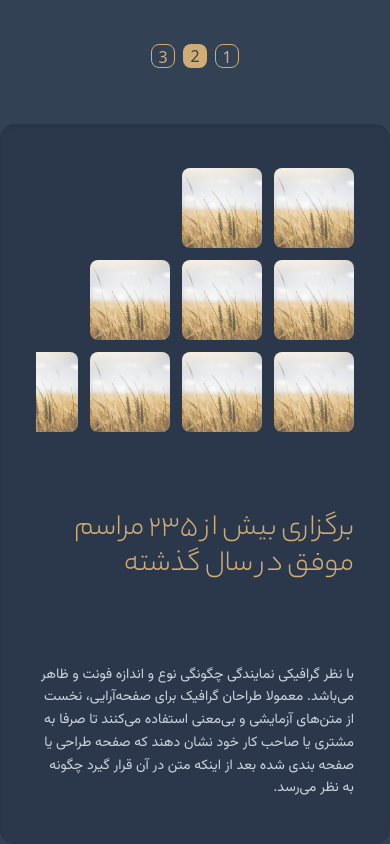
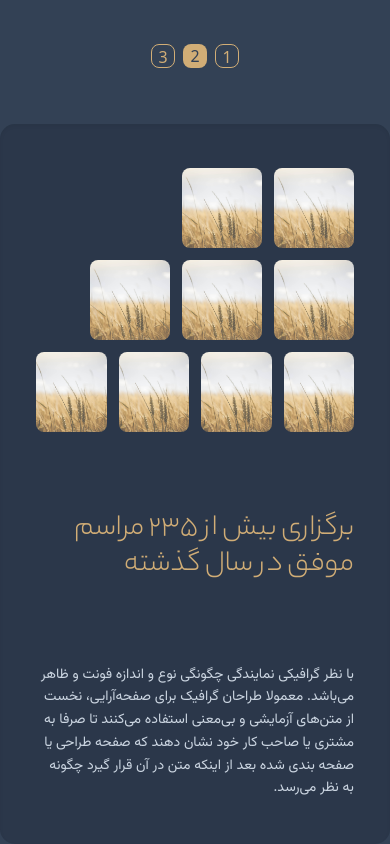
Before and after one commit to HomayoonAAhmad/tailwind-project, a website: page index.html in a window 390 px wide. Shown: the part 2329-3173 px from the top of the page. Drawn offline with Linux system fonts and the light colour scheme; a web font is replaced by a local one.

Commit message:
last grid

```diff
--- a/index.html
+++ b/index.html
@@ -350,6 +350,7 @@
         </button>
       </div>
     </div>
+
     <!-- photos gallery -->
     <div class="md:px-10">
       <div
@@ -357,72 +358,88 @@
       >
         <!-- Changed to rtl direction -->
         <div dir="rtl" class="grid grid-cols-1 md:grid-cols-2 gap-x-10">
-          <!-- Removed order classes and swapped positions -->
           <!-- Image Grid - Right Side -->
-          <div class="overflow-hidden mx-9">
+          <div class="mx-9">
             <div class="flex flex-col gap-3">
               <!-- First row - 2 images -->
               <div class="flex gap-3">
+                <div class="md:w-28 w-20 h-20 md:h-28 rounded-lg">
                   <img
                     src="images/png/gandom-pic.png"
                     alt="Event 1"
-                  class="md:w-28 w-20 h-20 md:h-28 object-cover rounded-lg"
+                    class="w-full h-full object-cover rounded-lg"
                   />
+                </div>
+                <div class="md:w-28 w-20 h-20 md:h-28 rounded-lg">
                   <img
                     src="images/png/gandom-pic.png"
                     alt="Event 2"
-                  class="md:w-28 w-20 h-20 md:h-28 object-cover rounded-lg"
+                    class="w-full h-full object-cover rounded-lg"
                   />
+                </div>
               </div>
 
               <!-- Middle row - 3 images -->
               <div class="flex gap-3">
+                <div class="md:w-28 w-20 h-20 md:h-28 rounded-lg">
                   <img
                     src="images/png/gandom-pic.png"
                     alt="Event 3"
-                  class="md:w-28 w-20 h-20 md:h-28 object-cover rounded-lg"
+                    class="w-full h-full object-cover rounded-lg"
                   />
+                </div>
+                <div class="md:w-28 w-20 h-20 md:h-28 rounded-lg">
                   <img
                     src="images/png/gandom-pic.png"
                     alt="Event 4"
-                  class="md:w-28 w-20 h-20 md:h-28 object-cover rounded-lg"
+                    class="w-full h-full object-cover rounded-lg"
                   />
+                </div>
+                <div class="md:w-28 w-20 h-20 md:h-28 rounded-lg">
                   <img
                     src="images/png/gandom-pic.png"
                     alt="Event 5"
-                  class="md:w-28 w-20 h-20 md:h-28 object-cover rounded-lg"
+                    class="w-full h-full object-cover rounded-lg"
                   />
+                </div>
               </div>
 
               <!-- Bottom row - 4 images -->
               <div class="flex gap-3">
+                <div class="md:w-28 w-20 h-20 md:h-28 rounded-lg">
                   <img
                     src="images/png/gandom-pic.png"
                     alt="Event 6"
-                  class="md:w-28 w-20 h-20 md:h-28 object-cover rounded-lg"
+                    class="w-full h-full object-cover rounded-lg"
                   />
+                </div>
+                <div class="md:w-28 w-20 h-20 md:h-28 rounded-lg">
                   <img
                     src="images/png/gandom-pic.png"
                     alt="Event 7"
-                  class="md:w-28 w-20 h-20 md:h-28 object-cover rounded-lg"
+                    class="w-full h-full object-cover rounded-lg"
                   />
+                </div>
+                <div class="md:w-28 w-20 h-20 md:h-28 rounded-lg">
                   <img
                     src="images/png/gandom-pic.png"
                     alt="Event 8"
-                  class="md:w-28 w-20 h-20 md:h-28 object-cover rounded-lg"
+                    class="w-full h-full object-cover rounded-lg"
                   />
+                </div>
+                <div class="md:w-28 w-20 h-20 md:h-28 rounded-lg">
                   <img
                     src="images/png/gandom-pic.png"
                     alt="Event 9"
-                  class="md:w-28 w-20 h-20 md:h-28 object-cover rounded-lg"
+                    class="w-full h-full object-cover rounded-lg"
                   />
+                </div>
               </div>
             </div>
           </div>
 
           <!-- Text Content - Left Side -->
           <div class="w-full px-9 flex items-center">
-            <!-- Removed justify-center, kept items-center -->
             <div class="flex flex-col">
               <h2
                 class="text-3xl font-yekan mb-20 md:mb-4 mt-20 md:mt-0 text-primary-color"
--- a/tailwind.config.js
+++ b/tailwind.config.js
@@ -29,5 +29,5 @@ module.exports = {
   variants: {
     extend: {},
   },
-  plugins: [require("tailwindcss-textshadow")],
+  plugins: [],
 };
```
Also changed, not shown: output.css. Lines whose indentation alone changed are shown as unchanged.
